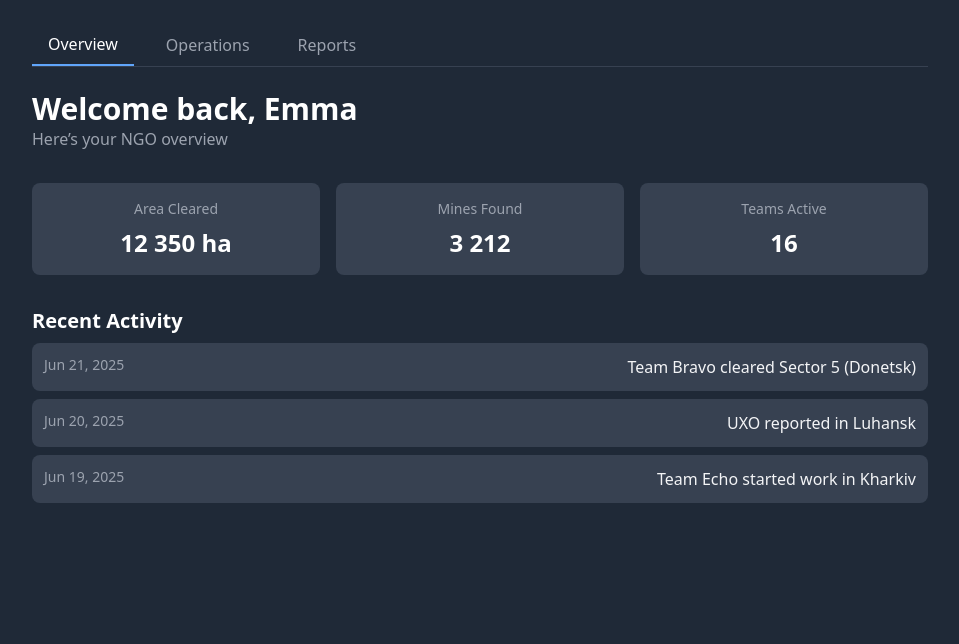
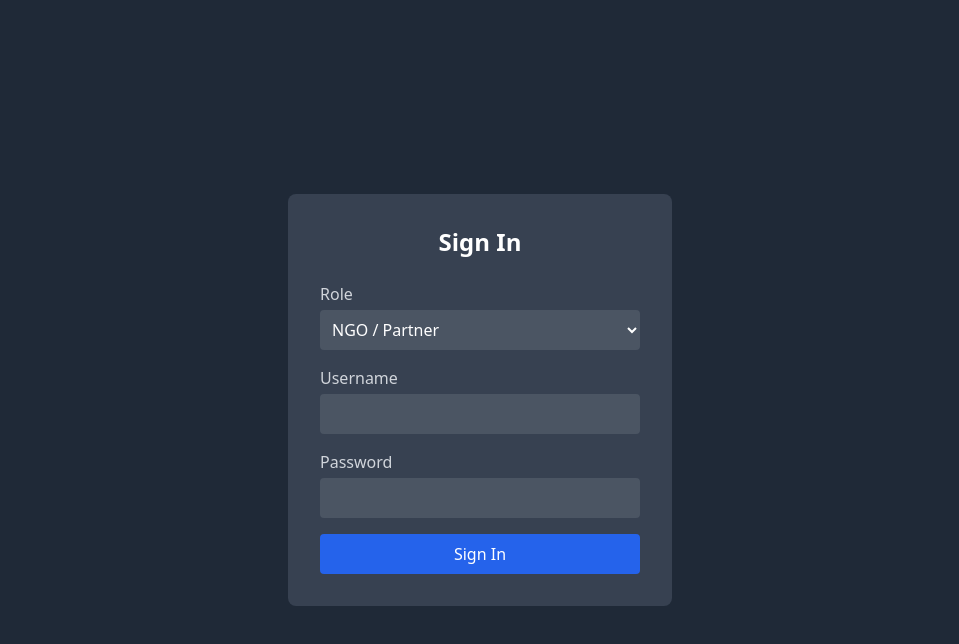
Before and after one commit to karthikeya-ms/tum-science-hack25, a React (Vite) app: page / in a window 1280 px wide. Shown: the top 644 px of the page, without its empty margins (160-1119 px from the left). Built offline with nearby package versions, Linux system fonts and the light colour scheme.

Commit message:
v1 Govt/UN and login  pages implemented

```diff
--- a/src/App.jsx
+++ b/src/App.jsx
@@ -1,97 +1,143 @@
-// import NgoHome from "./pages/NgoHome";
-
-// export default function App() {
-//   return (
-//     <div className="min-h-screen p-6">
-//       <NgoHome />
-//     </div>
-//   );
-// }
-
-// src/App.jsx
-
-// import NgoOperations from "./pages/NgoOperations";
-
-// export default function App() {
-//   return (
-//     <div className="min-h-screen bg-gray-800 p-6">
-//       <NgoOperations />
-//     </div>
-//   );
-// }
-
-// src/App.jsx
-// import NgoReports from "./pages/NgoReports";
-
-// export default function App() {
-//   return (
-//     <div className="min-h-screen bg-gray-800 p-6">
-//       <NgoReports />
-//     </div>
-//   );
-// }
-
 // src/App.jsx
 import { useState } from "react";
+import Login from "./pages/Login";
 import NgoHome from "./pages/NgoHome";
 import NgoOperations from "./pages/NgoOperations";
 import NgoReports from "./pages/NgoReports";
+import GovOverview from "./pages/GovOverview";
+import GovRegional from "./pages/GovRegional";
+import GovDownload from "./pages/GovDownload";
 
 export default function App() {
-  const [activeTab, setActiveTab] = useState("overview");
+  const [user, setUser] = useState(null);           // { role, username }
+  const [tab, setTab] = useState("overview");       // current tab key
 
-  const renderContent = () => {
-    switch (activeTab) {
-      case "overview":
-        return <NgoHome />;
-      case "operations":
-        return <NgoOperations />;
-      case "reports":
-        return <NgoReports />;
-      default:
-        return <NgoHome />;
+  if (!user) {
+    return <Login onLogin={setUser} />;
   }
-  };
+
+  // Define tabs per role
+  const ngoTabs = [
+    { key: "overview", label: "Overview", comp: <NgoHome /> },
+    { key: "operations", label: "Operations", comp: <NgoOperations /> },
+    { key: "reports", label: "Reports", comp: <NgoReports /> },
+  ];
+  const govTabs = [
+    { key: "overview", label: "Overview", comp: <GovOverview /> },
+    { key: "regional", label: "Regional", comp: <GovRegional /> },
+    { key: "download", label: "Download", comp: <GovDownload /> },
+  ];
+  const tabs = user.role === "gov" ? govTabs : ngoTabs;
+  const active = tabs.find((t) => t.key === tab) || tabs[0];
 
   return (
     <div className="min-h-screen bg-gray-800 text-white p-6">
-      <div className="max-w-4xl mx-auto">
+      <div className="max-w-4xl mx-auto space-y-6">
+        {/* Top Bar */}
+        <div className="flex justify-between items-center">
+          <h1 className="text-xl font-semibold">
+            {user.role === "gov" ? "Government / UN" : "NGO / Partner"} Dashboard
+          </h1>
+          <div>
+            <span className="mr-4 text-gray-300">{user.username}</span>
+            <button
+              onClick={() => setUser(null)}
+              className="bg-red-600 hover:bg-red-500 px-3 py-1 rounded"
+            >
+              Sign Out
+            </button>
+          </div>
+        </div>
+
         {/* Tabs */}
-        <div className="flex space-x-4 border-b border-gray-700 mb-6">
+        <div className="flex space-x-4 border-b border-gray-700">
+          {tabs.map((t) => (
             <button
-            onClick={() => setActiveTab("overview")}
-            className={`py-2 px-4 ${
-              activeTab === "overview"
+              key={t.key}
+              onClick={() => setTab(t.key)}
+              className={`pb-2 ${
+                tab === t.key
                   ? "text-white border-b-2 border-blue-400"
                   : "text-gray-400 hover:text-white"
               }`}
             >
-            Overview
+              {t.label}
             </button>
-          <button
-            onClick={() => setActiveTab("operations")}
-            className={`py-2 px-4 ${
-              activeTab === "operations"
-                ? "text-white border-b-2 border-blue-400"
-                : "text-gray-400 hover:text-white"
-            }`}
-          >
-            Operations
-          </button>
-          <button
-            onClick={() => setActiveTab("reports")}
-            className={`py-2 px-4 ${
-              activeTab === "reports"
-                ? "text-white border-b-2 border-blue-400"
-                : "text-gray-400 hover:text-white"
-            }`}
-          >
-            Reports
-          </button>
+          ))}
         </div>
+
         {/* Page Content */}
-        {renderContent()}
+        <div>{active.comp}</div>
       </div>
     </div>
   );
 }
+
+
+
+
+
+// // src/App.jsx
+// import { useState } from "react";
+// import NgoHome from "./pages/NgoHome";
+// import NgoOperations from "./pages/NgoOperations";
+// import NgoReports from "./pages/NgoReports";
+
+// export default function App() {
+//   const [activeTab, setActiveTab] = useState("overview");
+
+//   const renderContent = () => {
+//     switch (activeTab) {
+//       case "overview":
+//         return <NgoHome />;
+//       case "operations":
+//         return <NgoOperations />;
+//       case "reports":
+//         return <NgoReports />;
+//       default:
+//         return <NgoHome />;
+//     }
+//   };
+
+//   return (
+//     <div className="min-h-screen bg-gray-800 text-white p-6">
+//       <div className="max-w-4xl mx-auto">
+//         {/* Tabs */}
+//         <div className="flex space-x-4 border-b border-gray-700 mb-6">
+//           <button
+//             onClick={() => setActiveTab("overview")}
+//             className={`py-2 px-4 ${
+//               activeTab === "overview"
+//                 ? "text-white border-b-2 border-blue-400"
+//                 : "text-gray-400 hover:text-white"
+//             }`}
+//           >
+//             Overview
+//           </button>
+//           <button
+//             onClick={() => setActiveTab("operations")}
+//             className={`py-2 px-4 ${
+//               activeTab === "operations"
+//                 ? "text-white border-b-2 border-blue-400"
+//                 : "text-gray-400 hover:text-white"
+//             }`}
+//           >
+//             Operations
+//           </button>
+//           <button
+//             onClick={() => setActiveTab("reports")}
+//             className={`py-2 px-4 ${
+//               activeTab === "reports"
+//                 ? "text-white border-b-2 border-blue-400"
+//                 : "text-gray-400 hover:text-white"
+//             }`}
+//           >
+//             Reports
+//           </button>
+//         </div>
+//         {/* Page Content */}
+//         {renderContent()}
+//       </div>
+//     </div>
+//   );
+// }
--- /dev/null
+++ b/src/pages/GovDownload.jsx
@@ -0,0 +1,4 @@
+// src/pages/GovDownload.jsx
+export default function GovDownload() {
+  return <h1 className="text-white">DOWNLOAD PAGE TEST</h1>;
+}
--- /dev/null
+++ b/src/pages/GovOverview.jsx
@@ -0,0 +1,38 @@
+// src/pages/GovOverview.jsx
+import React from "react";
+
+export default function GovOverview() {
+  const stats = [
+    { label: "Area Cleared", value: "45 000 ha" },
+    { label: "Population Impacted", value: "600 000" },
+    { label: "Economic Value", value: "$80 M" },
+  ];
+
+  return (
+    <div className="max-w-4xl mx-auto space-y-8 text-white">
+      {/* Header */}
+      <header>
+        <h1 className="text-3xl font-bold">National Overview</h1>
+        <p className="text-gray-400">High-level metrics for decision makers</p>
+      </header>
+
+      {/* Stats Grid */}
+      <div className="grid grid-cols-1 md:grid-cols-3 gap-4">
+        {stats.map((s) => (
+          <div key={s.label} className="bg-gray-700 p-4 rounded-lg text-center">
+            <div className="text-sm text-gray-400">{s.label}</div>
+            <div className="mt-2 text-2xl font-semibold">{s.value}</div>
+          </div>
+        ))}
+      </div>
+
+      {/* Map Placeholder */}
+      <section className="bg-gray-800 p-6 rounded-lg">
+        <h2 className="text-xl font-semibold mb-4">Clearance Map</h2>
+        <div className="w-full h-64 bg-gradient-to-br from-gray-600 to-gray-700 rounded-lg flex items-center justify-center text-gray-500">
+          [Map Placeholder]
+        </div>
+      </section>
+    </div>
+  );
+}
--- /dev/null
+++ b/src/pages/GovRegional.jsx
@@ -0,0 +1,45 @@
+// src/pages/GovRegional.jsx
+import React from "react";
+
+export default function GovRegional() {
+  const regions = [
+    { region: "Donetsk", cleared: "12 000 ha", incidents: 128, teams: 6 },
+    { region: "Luhansk", cleared: "8 500 ha", incidents: 72, teams: 4 },
+    { region: "Kharkiv", cleared: "6 000 ha", incidents: 56, teams: 3 },
+    { region: "Kyiv",   cleared: "5 000 ha", incidents: 34, teams: 2 },
+  ];
+
+  return (
+    <div className="max-w-4xl mx-auto space-y-8 text-white">
+      {/* Header */}
+      <header>
+        <h1 className="text-3xl font-bold">Regional Progress</h1>
+        <p className="text-gray-400">Breakdown by oblast/region</p>
+      </header>
+
+      {/* Table */}
+      <div className="bg-gray-700 rounded-lg overflow-auto">
+        <table className="min-w-full text-left">
+          <thead className="bg-gray-800">
+            <tr>
+              <th className="px-4 py-2 text-gray-400">Region</th>
+              <th className="px-4 py-2 text-gray-400">Area Cleared</th>
+              <th className="px-4 py-2 text-gray-400">Incidents</th>
+              <th className="px-4 py-2 text-gray-400">Teams Active</th>
+            </tr>
+          </thead>
+          <tbody className="divide-y divide-gray-600">
+            {regions.map((r, i) => (
+              <tr key={i}>
+                <td className="px-4 py-3">{r.region}</td>
+                <td className="px-4 py-3">{r.cleared}</td>
+                <td className="px-4 py-3">{r.incidents}</td>
+                <td className="px-4 py-3">{r.teams}</td>
+              </tr>
+            ))}
+          </tbody>
+        </table>
+      </div>
+    </div>
+  );
+}
--- /dev/null
+++ b/src/pages/Login.jsx
@@ -0,0 +1,62 @@
+// src/pages/Login.jsx
+import React, { useState } from "react";
+
+export default function Login({ onLogin }) {
+  const [role, setRole] = useState("ngo");
+  const [username, setUsername] = useState("");
+  const [password, setPassword] = useState("");
+
+  const handleSubmit = (e) => {
+    e.preventDefault();
+    // In a real app you'd verify credentials; here we just pass them up
+    onLogin({ role, username });
+  };
+
+  return (
+    <div className="min-h-screen flex items-center justify-center bg-gray-800">
+      <div className="bg-gray-700 p-8 rounded-lg w-full max-w-sm space-y-6">
+        <h1 className="text-2xl font-bold text-white text-center">Sign In</h1>
+        <form onSubmit={handleSubmit} className="space-y-4">
+          <div>
+            <label className="block text-gray-300 mb-1">Role</label>
+            <select
+              value={role}
+              onChange={(e) => setRole(e.target.value)}
+              className="w-full bg-gray-600 text-white p-2 rounded"
+            >
+              <option value="ngo">NGO / Partner</option>
+              <option value="gov">Government / UN</option>
+              {/* you can add operator & teamLead here later */}
+            </select>
+          </div>
+          <div>
+            <label className="block text-gray-300 mb-1">Username</label>
+            <input
+              type="text"
+              required
+              value={username}
+              onChange={(e) => setUsername(e.target.value)}
+              className="w-full bg-gray-600 text-white p-2 rounded"
+            />
+          </div>
+          <div>
+            <label className="block text-gray-300 mb-1">Password</label>
+            <input
+              type="password"
+              required
+              value={password}
+              onChange={(e) => setPassword(e.target.value)}
+              className="w-full bg-gray-600 text-white p-2 rounded"
+            />
+          </div>
+          <button
+            type="submit"
+            className="w-full bg-blue-600 hover:bg-blue-500 text-white py-2 rounded"
+          >
+            Sign In
+          </button>
+        </form>
+      </div>
+    </div>
+  );
+}
```
Lines whose indentation alone changed are shown as unchanged.
